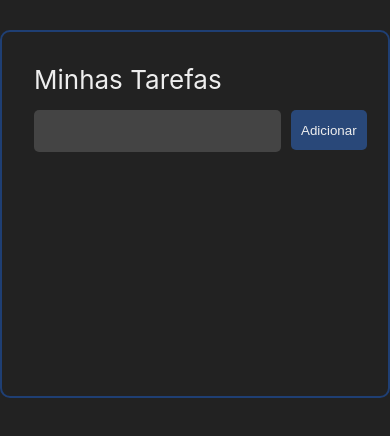
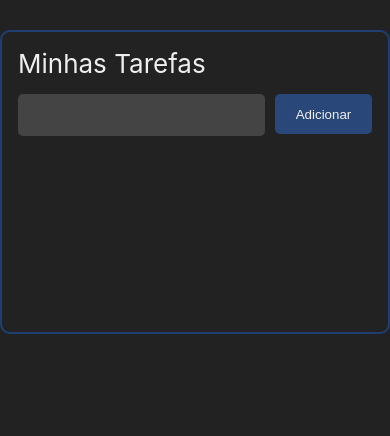
Before and after one commit to jose-guilherme93/to-do-list, a React (Create React App) app: page / in a window 390 px wide. Shown: the top 436 px of the page. Built offline with nearby package versions, Linux system fonts and the light colour scheme; the HTML template or start-up script is replaced by a standard one.

Commit message:
added some styling with responsiveresponsibility

```diff
--- a/src/App.css
+++ b/src/App.css
@@ -1,9 +1,9 @@
 .container {
-  max-width: 400px;
-  margin: 30px auto;
-  padding: 2rem;
+  max-width: 25rem;
+  margin: 1.875rem auto;
+  padding: 1rem;
   overflow: auto;
-  min-height: 300px;
+  min-height: 16.75rem;
   border: 2px solid rgb(31, 63, 116);
   border-radius: 10px;
 }
```
